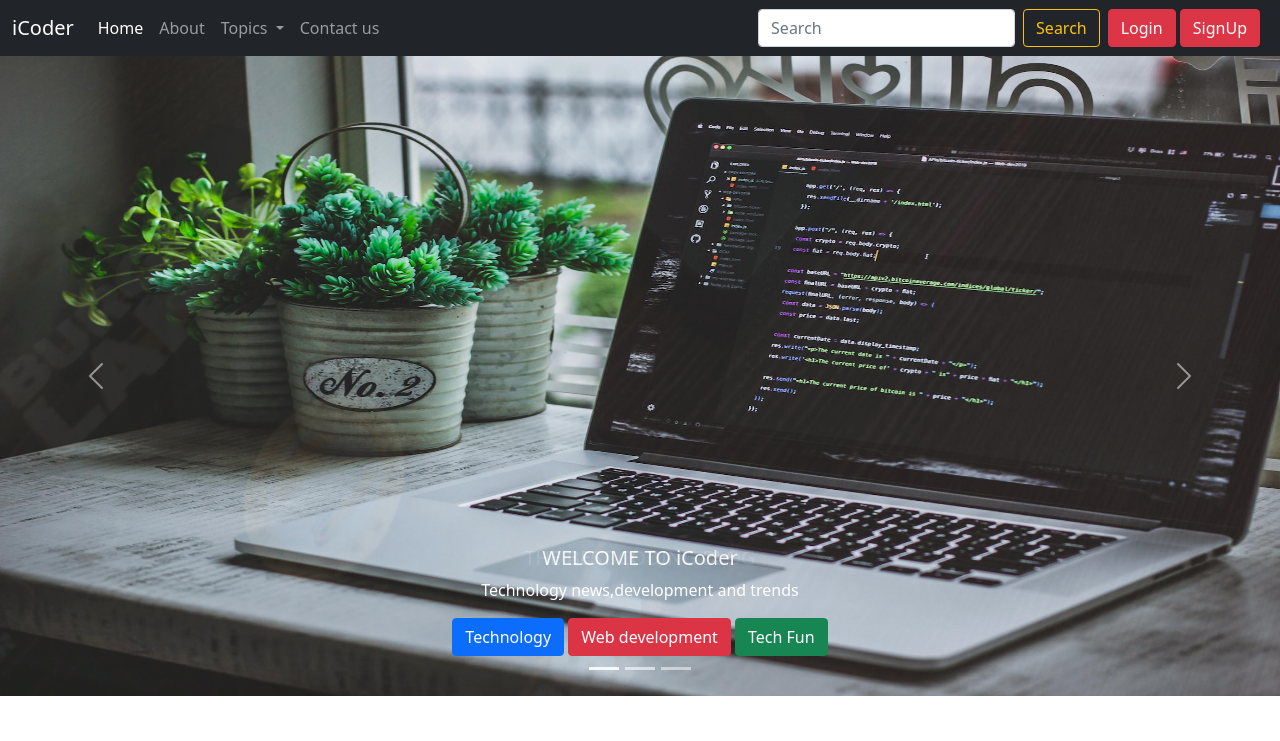
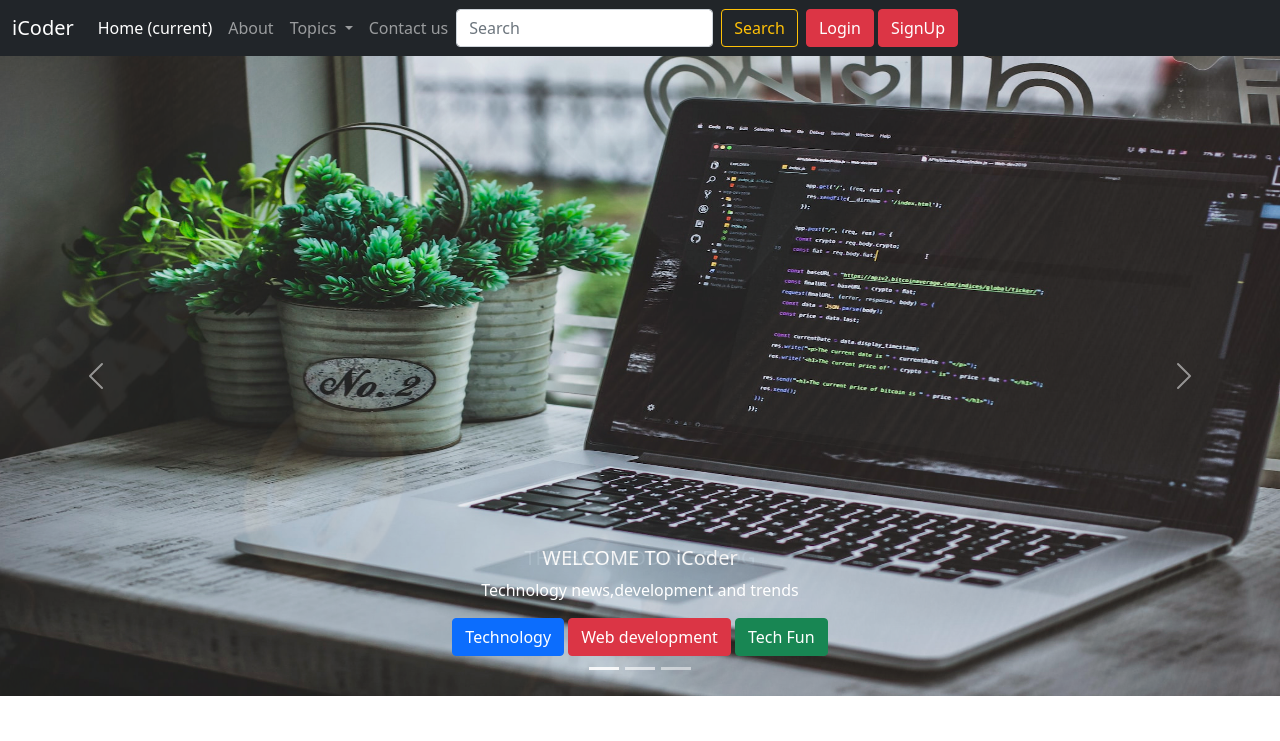
Before and after one commit to Uroojfatimagithub/BOOTSTRAP-WEBSITE, a plain HTML site: page index.html in a window 1280 px wide. Shown: the top 741 px of the page. Drawn offline with nearby package versions, Linux system fonts and the light colour scheme.

Commit message:
Update and rename Boot strap website.html to index.html

```diff
--- a/Boot strap website.html
+++ b/index.html
@@ -31,9 +31,9 @@
           <span class="navbar-toggler-icon"></span>
         </button>
         <div class="collapse navbar-collapse" id="navbarSupportedContent">
-          <ul class="navbar-nav me-auto mb-2 mb-lg-0">
-            <li class="nav-itemn active">
-              <a class="nav-link active" aria-current="page" href="./">Home</a>
+          <ul class="navbar-nav mr-auto">
+              <li class="nav-item active">
+              <a class="nav-link active"  href="index.html">Home <span class="sr-only">(current)</span></a>
             </li>
             <li class="nav-item">
               <a class="nav-link" href="about.html">About</a>
```
